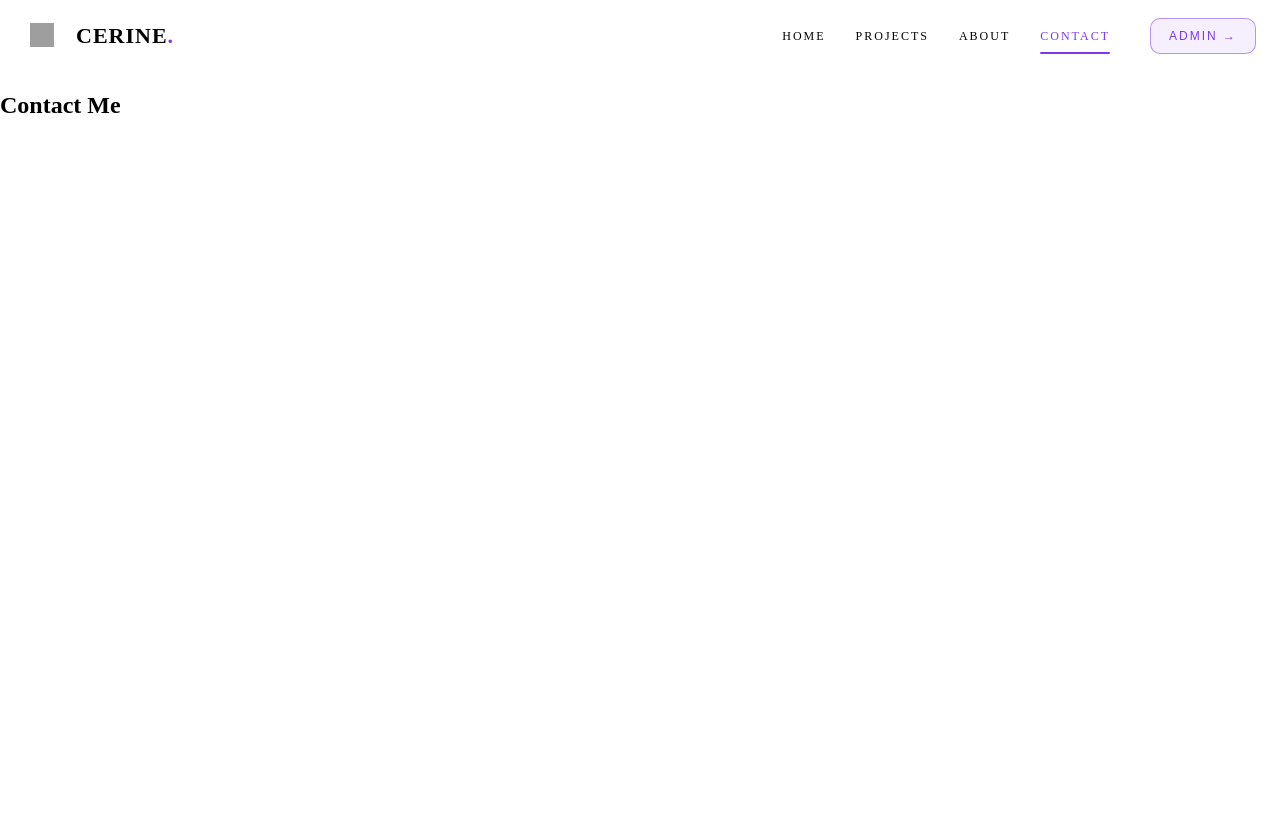
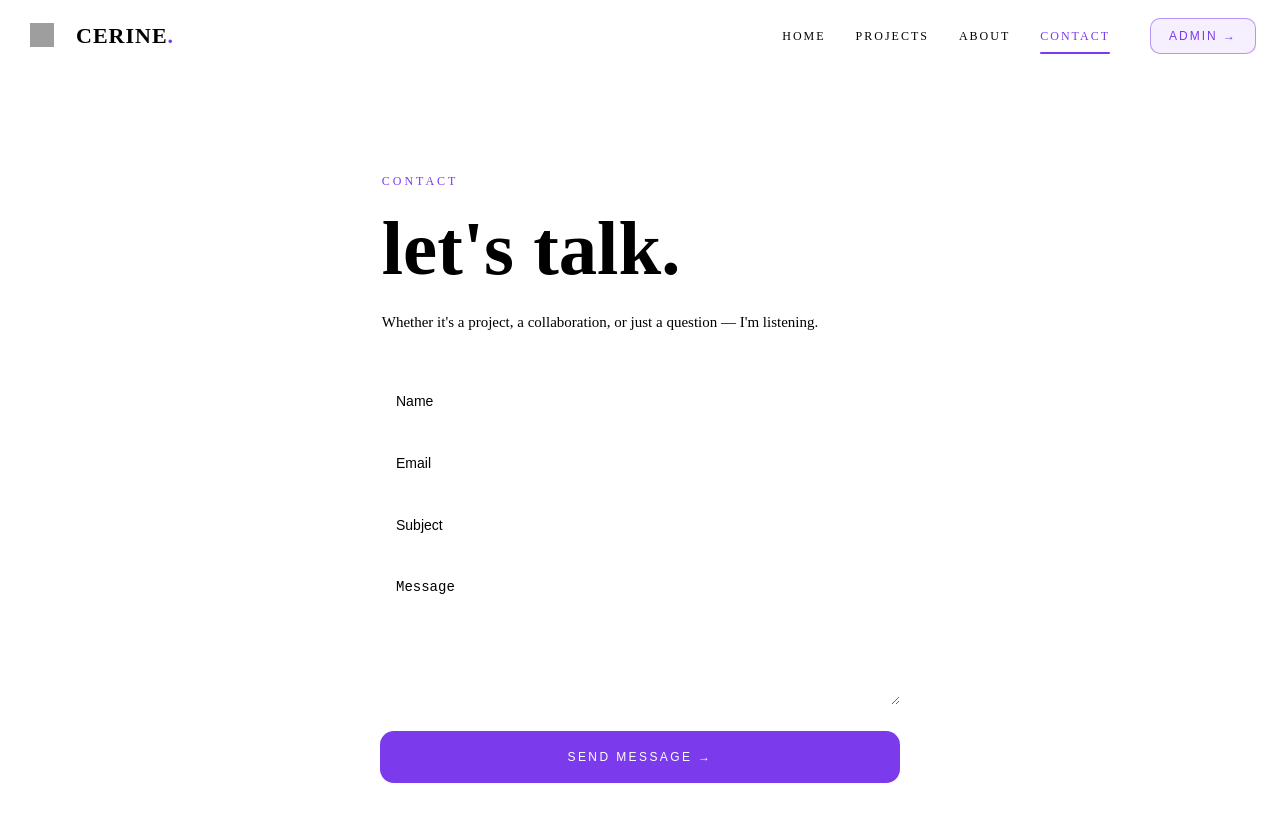
Before and after one commit to cerine0205/portfolio-system, a React (Vite) app: page / in a window 1280 px wide. Both pictures are taken after a click on the item "CONTACT". Shown: the top 822 px of the page. Before the commit the page ends 800 px from the top, so only its background shows below. Built offline with nearby package versions, Linux system fonts and the light colour scheme; grey boxes are pictures that could not be loaded.

Commit message:
Add Contact page and routing

```diff
--- a/package.json
+++ b/package.json
@@ -3,7 +3,6 @@
   "private": true,
   "version": "0.0.0",
   "type": "module",
-
   "scripts": {
     "dev": "vite",
     "build": "vite build",
@@ -12,7 +11,8 @@
   },
   "dependencies": {
     "react": "^19.2.0",
-    "react-dom": "^19.2.0"
+    "react-dom": "^19.2.0",
+    "react-router-dom": "^7.13.0"
   },
   "devDependencies": {
     "@eslint/js": "^9.39.1",
--- a/src/App.jsx
+++ b/src/App.jsx
@@ -1,9 +1,19 @@
 import PortfolioLayout from "./layout/PortfolioLayout";
+import { HashRouter, Route, Routes } from "react-router-dom";
+import Admin from "./pages/Admin";
 
 function App() {
   return (
     <div className="App">
-      <PortfolioLayout />
+           <HashRouter >
+            <Routes>
+              <Route path ="/" element={<PortfolioLayout />} />
+              <Route path ="/Admin" element={<Admin />} />
+                <Route element={<PortfolioLayout />} path={"*"}></Route>
+            </Routes>
+
+            </HashRouter>
+
     </div>
   );
 }
--- a/src/component/contact/Contact.css
+++ b/src/component/contact/Contact.css
@@ -0,0 +1,127 @@
+.contact {
+  min-height: calc(100vh - 80px);
+  padding: 90px 20px;
+
+  display: flex;
+  flex-direction: column;
+  align-items: center;
+  gap: 30px;
+}
+
+/* ================= LEFT SIDE ================= */
+
+.contact-header {
+  max-width: 720px;
+  text-align: left;
+  margin-right: 80px;
+}
+
+
+.contact-kicker {
+  font-size: 12px;
+  letter-spacing: 0.25em;
+  text-transform: uppercase;
+  color: var(--color-accent);
+  margin-bottom: 20px;
+}
+
+.contact-title {
+  font-size: clamp(52px, 6vw, 84px);
+  line-height: 1.05;
+  color: var(--color-text-primary);
+  margin-bottom: 20px;
+  margin-top: auto;
+}
+
+.contact-subtext {
+  font-size: 15px;
+  line-height: 1.6;
+  color: var(--color-text-secondary);
+}
+
+/* ================= RIGHT SIDE (FORM) ================= */
+
+.contact-form {
+  width: 100%;
+  max-width: 520px;
+}
+
+
+.contact-form form {
+  display: flex;
+  flex-direction: column;
+  gap: 18px;
+}
+
+/* Inputs */
+.contact-form input,
+.contact-form textarea {
+  width: 100%;
+  background: var(--color-card);
+  border: 1px solid var(--color-border);
+  border-radius: 14px;
+
+  padding: 14px 16px;
+  font-size: 14px;
+
+  color: var(--color-text-primary);
+  outline: none;
+
+  transition: all 0.2s ease;
+}
+
+/* Placeholder */
+.contact-form input::placeholder,
+.contact-form textarea::placeholder {
+  color: var(--color-text-muted);
+}
+
+/* Focus */
+.contact-form input:focus,
+.contact-form textarea:focus {
+  border-color: var(--color-accent);
+  background: var(--color-surface);
+}
+
+/* Textarea height */
+.contact-form textarea {
+  min-height: 140px;
+  resize: vertical;
+}
+
+/* Button */
+.contact-form button {
+  margin-top: 8px;
+  height: 52px;
+  border: none;
+  border-radius: 14px;
+
+  background: var(--color-accent);
+  color: white;
+
+  font-size: 12px;
+  letter-spacing: 0.2em;
+  text-transform: uppercase;
+
+  cursor: pointer;
+  transition: all 0.2s ease;
+}
+
+.contact-form button:hover {
+  filter: brightness(1.1);
+  transform: translateY(-2px);
+}
+
+/* ================= Responsive ================= */
+
+@media (max-width: 1000px) {
+  .contact {
+    grid-template-columns: 1fr;
+    gap: 60px;
+    padding: 60px 20px;
+  }
+
+  .contact-form {
+    max-width: 520px;
+  }
+}
--- a/src/component/contact/Contact.jsx
+++ b/src/component/contact/Contact.jsx
@@ -3,8 +3,28 @@ import "./Contact.css";
 function Contact() {
   return (
     <div className="contact">
-        <h2>Contact Me</h2>
-        </div>
+      <div className="contact-header">
+
+        <p className="contact-kicker">Contact</p>
+        <h1 className="contact-title">let's talk.</h1>
+
+        <p className="contact-subtext">
+          Whether it's a project, a collaboration, or just a question — I'm listening.
+        </p>
+      </div>
+
+
+      <div className="contact-form">
+        <form onSubmit={(e) => e.preventDefault()}>
+          <input type="text" placeholder="Name" name="name" required />
+          <input type="email" placeholder="Email" name="email" required />
+          <input type="text" placeholder="Subject" name="subject" required />
+          <textarea placeholder="Message" name="message" required></textarea>
+          <button type="submit">Send Message →</button>
+        </form>
+      </div>
+
+    </div>
   );
 }
 
--- a/src/component/header/Header.jsx
+++ b/src/component/header/Header.jsx
@@ -1,7 +1,7 @@
 import { useState } from "react";
 import "./Header.css";
 
-function Header({ ActivePage, setActivePage }) {
+function Header({ ActivePage, setActivePage,handelAdmin }) {
   const nav_item = [
     { id: 1, label: "Home" },
     { id: 2, label: "Projects" },
@@ -54,7 +54,8 @@ function Header({ ActivePage, setActivePage }) {
             </ul>
           </nav>
 
-          <button className="admin-btn">Admin →</button>
+          <button className="admin-btn"
+          onClick={handelAdmin}>Admin →</button>
         </div>
 
       </div>
--- a/src/layout/PortfolioLayout.jsx
+++ b/src/layout/PortfolioLayout.jsx
@@ -1,15 +1,21 @@
 import { useState } from "react";
 import Header from "../component/header/Header";
 import MainContent from "../component/mainContent/MainContent";
+import { useNavigate } from "react-router-dom";
 
 function PortfolioLayout() {
   const [ActivePage, setActivePage] = useState("Home");
   const [activeTag, setActiveTag] = useState("ALL");
+  const navigate = useNavigate();
+
+  const handelAdmin= ()=>{
+    navigate("/Admin");
+  }
 
 
   return (
     <div >
-      <Header ActivePage={ActivePage} setActivePage={setActivePage} />
+      <Header ActivePage={ActivePage} setActivePage={setActivePage} handelAdmin={handelAdmin} />
       <MainContent ActivePage={ActivePage} setActivePage={setActivePage} activeTag={activeTag} setActiveTag={setActiveTag} />
     </div>
   );
```
Also changed, not shown: src/pages/Admin.css (added), src/pages/Admin.jsx (renamed from src/component/admin/Admin.jsx), 1 other file (tests, documents, lock files or other folders).
